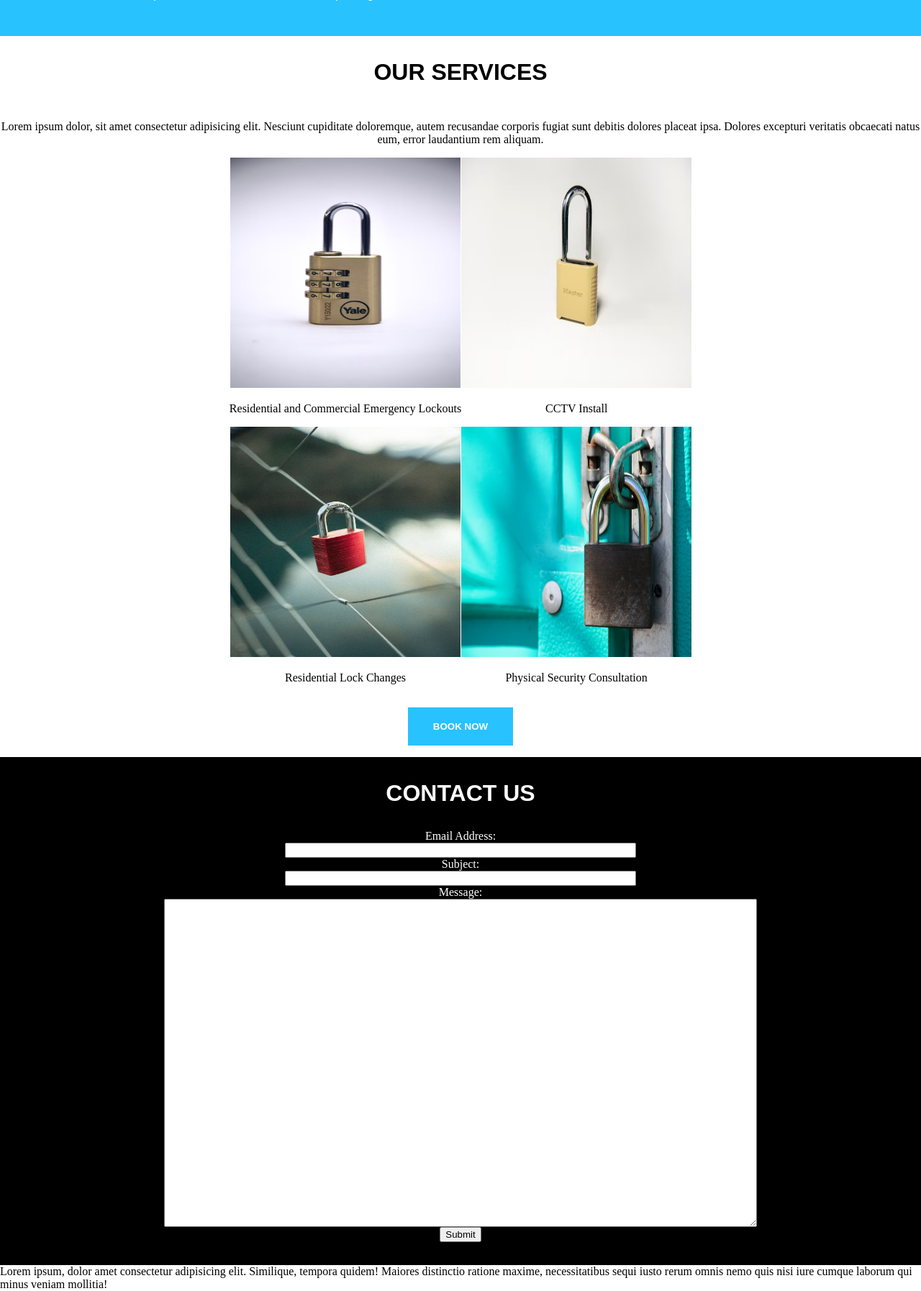
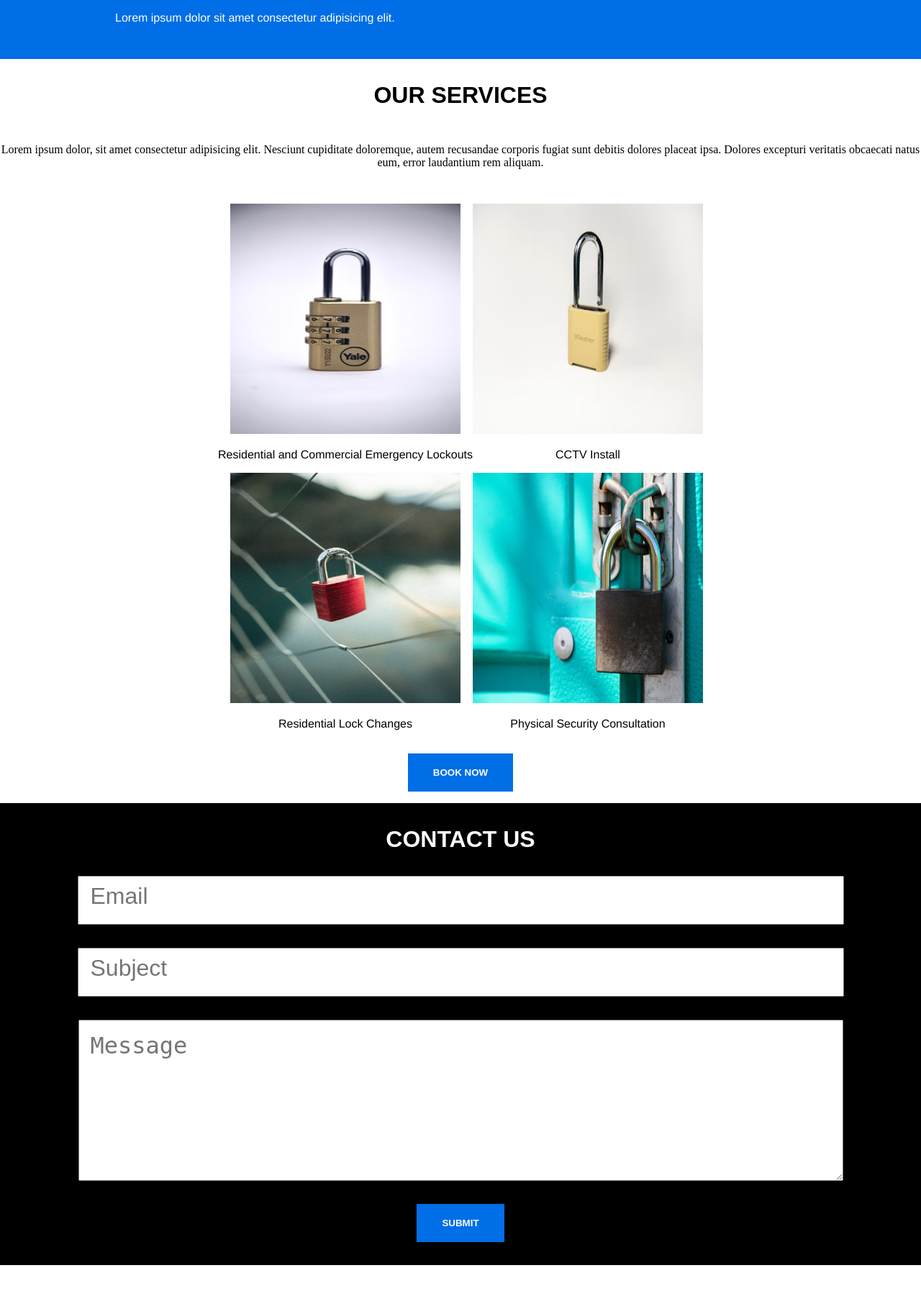
Before and after one commit to vent-dev/locksmith-site, a PHP site: page / in a window 1280 px wide. Shown: the part 2163-3957 px from the top of the page at 72% size. After the commit the page ends 3921 px from the top, so only its background shows below. Run offline with PHP 8.4, Linux system fonts and the light colour scheme; data that the repository does not hold is empty; some libraries are stand-ins or nearby versions.

Commit message:
Website complete

```diff
--- a/index.php
+++ b/index.php
@@ -56,13 +56,13 @@
     </script>
 
     <div class="nav-bar">
-        <img src="images/logo.png" alt="">
+        <a href="/"><img src="images/logo.png" alt=""></a>
         <div class="nav-links">
             <ul>
                 <li><a href="/">Home</a></li>
                 <li><a href="#our-team">Our Team</a></li>
                 <li><a href="#our-services">Our Services</a></li>
-                <li><a href="/">Contact Us</a></li>
+                <li><a href="#contact-us">Contact Us</a></li>
                 <img src="images/facebook.svg" alt="" style="width: 2rem; margin: 0">
             </ul>
         </div>
@@ -143,24 +143,17 @@
         <button class="book-now"><a href="/">Book Now</a></button>
     </div>
 
-    <div class="contact-us">
+    <div class="contact-us" id="contact-us">
         <p class=contact-header>Contact Us</p>
         <div class="contact-form">
-            <form action="index.html" method="POST">
-                Email Address:
-                <input type="text" id="email" name="user_email">
-                Subject:
-                <input type="text" id="subject" name="user_subject">
-                Message:
-                <textarea name="user_message" id="user_message" cols="100" rows="30"></textarea>
-                <button type="submit">Submit</button>
+            <form action="#contact-us" method="POST">
+                <input type="text" id="email" name="user_email" placeholder="Email">
+                <input type="text" id="subject" name="user_subject" placeholder="Subject">
+                <textarea name="user_message" id="user_message" placeholder="Message" cols="98" rows="10"></textarea>
+                <button class="submit" type="submit">Submit</button>
                 <p class="output"><?php echo $output ?></p>
             </form>
         </div>
     </div>
-
-    <div class="footer">
-        Lorem ipsum, dolor amet consectetur adipisicing elit. Similique, tempora quidem! Maiores distinctio ratione maxime, necessitatibus sequi iusto rerum omnis nemo quis nisi iure cumque laborum qui minus veniam mollitia!
-    </div>
 </body>
 </html>
--- a/style.css
+++ b/style.css
@@ -2,6 +2,8 @@
     display: flex;
     flex-direction: column;
     margin: 0;
+    max-width: 100vw;
+    padding-top: 5rem;
 }
 
 .nav-bar {
@@ -9,10 +11,16 @@
     flex-wrap: wrap;
     flex-direction: row;
     justify-content: space-around;
-    background-color: white;
+    background-color: white !important;
     align-items: center;
     overflow: hidden;
+    z-index: 1;
+    font-family: 'Nobile', Helvetica, Arial, sans-serif;
+    position: fixed;
+    width: 100%;
+    top: 0;
 }
+
 
 .nav-bar img {
     width: 10rem;
@@ -79,6 +87,7 @@
     font-family: sans-serif, serif;
     color: #FCFCFC;
     font-size: 2rem;
+    font-family: 'Nobile', Helvetica, Arial, sans-serif;
 }
 
 .slide-button {
@@ -105,6 +114,7 @@
 .content-description {
     text-align: center;
     padding-bottom: 2rem;
+    font-family: 'Nobile', Helvetica, Arial, sans-serif;
 }
 
 .content {
@@ -113,10 +123,11 @@
     align-items: center;
     justify-content: center;
     font-family: sans-serif, serif;
-    background-color: #28C2FF;
+    background-color: #006ee6;
     color: white;
     padding-top: 2rem;
     padding-bottom: 2rem;
+    font-family: 'Nobile', Helvetica, Arial, sans-serif;
 }
 
 .our-team {
@@ -127,6 +138,7 @@
     flex-wrap: wrap;
     padding-right: 10rem;
     padding-left: 10rem;
+    font-family: 'Nobile', Helvetica, Arial, sans-serif;
 }
 
 .our-team div img {
@@ -151,6 +163,7 @@
     align-items: center;
     flex-wrap: wrap;
     text-align: center;
+    font-family: 'Nobile', Helvetica, Arial, sans-serif;
 }
 
 .services-header {
@@ -165,6 +178,7 @@
 .services-description {
     color: black;
     text-align: center;
+    padding-bottom: 2rem;
 }
 
 .first-services img, .second-services img {
@@ -175,8 +189,8 @@
 .book-now {
     display: flex;
     font-family: sans-serif, serif;
-    border: .2rem solid #28C2FF;
-    background-color: #28C2FF;
+    border: .2rem solid #006ee6;
+    background-color: #006ee6;
     padding: 1rem 2rem 1rem 2rem;
     margin-top: 1rem;
     margin-bottom: 1rem;
@@ -196,10 +210,27 @@
     justify-content: center;
     background-color: black;
     color: white;
+    font-family: 'Nobile', Helvetica, Arial, sans-serif;
 }
 
 #email, #subject {
-    width: 30rem;
+    display: inherit;
+    width: 100%;
+    height: 2rem;
+    margin-bottom: 2rem;
+    padding: 1rem;
+    font-size: 1rem;
+}
+
+#user_message {
+    display: inherit;
+    padding: 1rem;
+    font-size: 1rem;
+    width: 100%;
+}
+
+::placeholder {
+    font-size: 2rem;
 }
 
 .contact-header {
@@ -217,6 +248,15 @@
     align-items: center;
 }
 
-footer {
-    text-align: center;
+.submit {
+    display: flex;
+    font-family: sans-serif, serif;
+    border: .2rem solid #006ee6;
+    background-color: #006ee6;
+    padding: 1rem 2rem 1rem 2rem;
+    margin-top: 2rem;
+    color: #FCFCFC;
+    text-decoration: none;
+    text-transform: uppercase;
+    font-weight: bold;
 }
```
Also changed, not shown: images/DreamShaper_32_dark_beautiful_colour_single_one_dragon_game_of_thrones_one_1.jpg (added).
